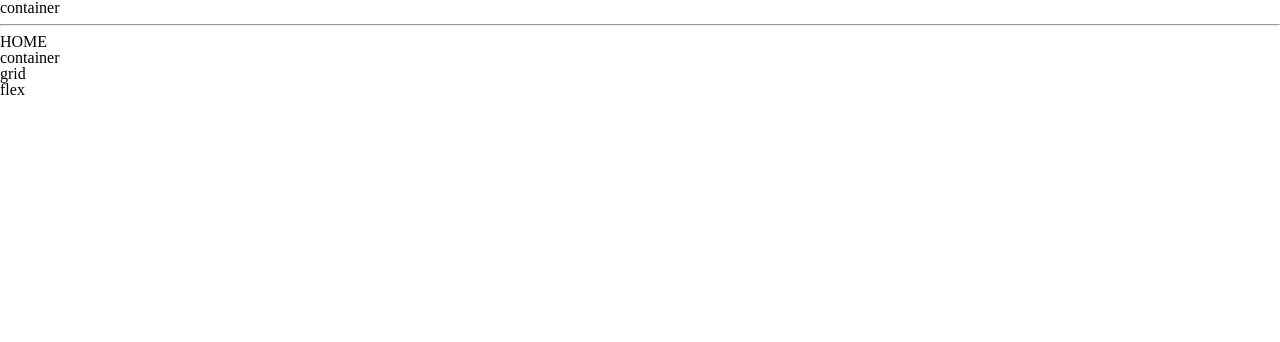
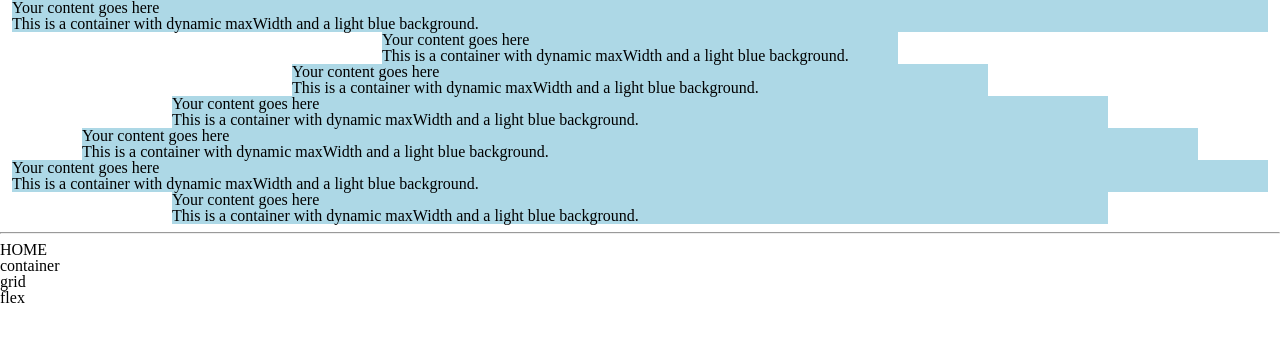
Before and after one commit to woowacourse/layout-component, a React (Vite) app: page /layout-component/container in a window 1280 px wide. Shown: the top 342 px of the page. Built offline with nearby package versions, Linux system fonts and the light colour scheme.

Commit message:
feat: Container 예제 페이지 구현

```diff
--- /dev/null
+++ b/src/pages/container/ContainerExample.tsx
@@ -0,0 +1,73 @@
+import Container from "../../layouts/Container/Container.tsx";
+
+function ContainerExample() {
+  return (
+    <>
+      <Container>
+        <div style={{ background: "lightblue" }}>
+          <h1>Your content goes here</h1>
+          <p>
+            This is a container with dynamic maxWidth and a light blue
+            background.
+          </p>
+        </div>
+      </Container>
+      <Container maxWidth="sm">
+        <div style={{ background: "lightblue" }}>
+          <h1>Your content goes here</h1>
+          <p>
+            This is a container with dynamic maxWidth and a light blue
+            background.
+          </p>
+        </div>
+      </Container>
+      <Container maxWidth="md">
+        <div style={{ background: "lightblue" }}>
+          <h1>Your content goes here</h1>
+          <p>
+            This is a container with dynamic maxWidth and a light blue
+            background.
+          </p>
+        </div>
+      </Container>
+      <Container maxWidth="lg">
+        <div style={{ background: "lightblue" }}>
+          <h1>Your content goes here</h1>
+          <p>
+            This is a container with dynamic maxWidth and a light blue
+            background.
+          </p>
+        </div>
+      </Container>
+      <Container maxWidth="xl">
+        <div style={{ background: "lightblue" }}>
+          <h1>Your content goes here</h1>
+          <p>
+            This is a container with dynamic maxWidth and a light blue
+            background.
+          </p>
+        </div>
+      </Container>
+      <Container maxWidth="xxl">
+        <div style={{ background: "lightblue" }}>
+          <h1>Your content goes here</h1>
+          <p>
+            This is a container with dynamic maxWidth and a light blue
+            background.
+          </p>
+        </div>
+      </Container>
+      <Container minWidth={600} maxWidth={960}>
+        <div style={{ background: "lightblue" }}>
+          <h1>Your content goes here</h1>
+          <p>
+            This is a container with dynamic maxWidth and a light blue
+            background.
+          </p>
+        </div>
+      </Container>
+    </>
+  );
+}
+
+export default ContainerExample;
--- a/src/router.tsx
+++ b/src/router.tsx
@@ -1,5 +1,6 @@
 import { createBrowserRouter } from "react-router-dom";
 import Layout from "./Layout.tsx";
+import ContainerExample from "./pages/container/ContainerExample.tsx";
 
 const router = createBrowserRouter(
   [
@@ -13,7 +14,7 @@ const router = createBrowserRouter(
         },
         {
           path: "container",
-          element: <div>container</div>,
+          element: <ContainerExample />,
         },
         {
           path: "grid",
```
